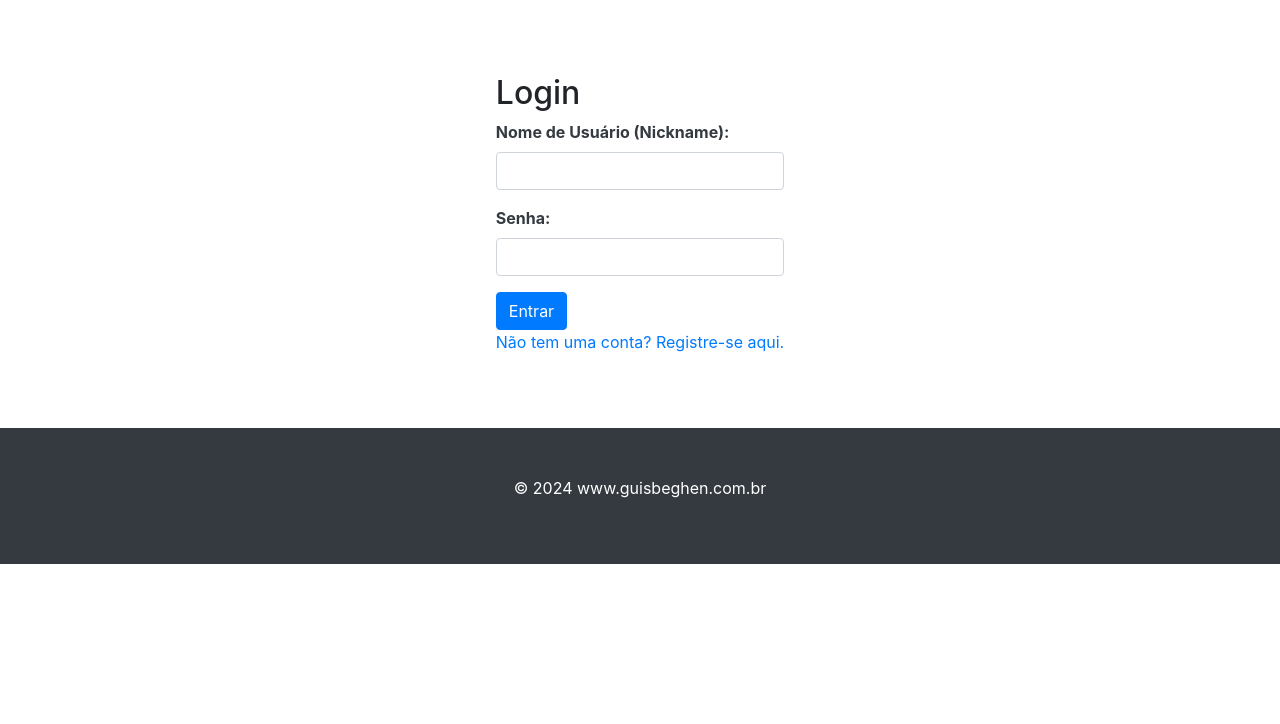
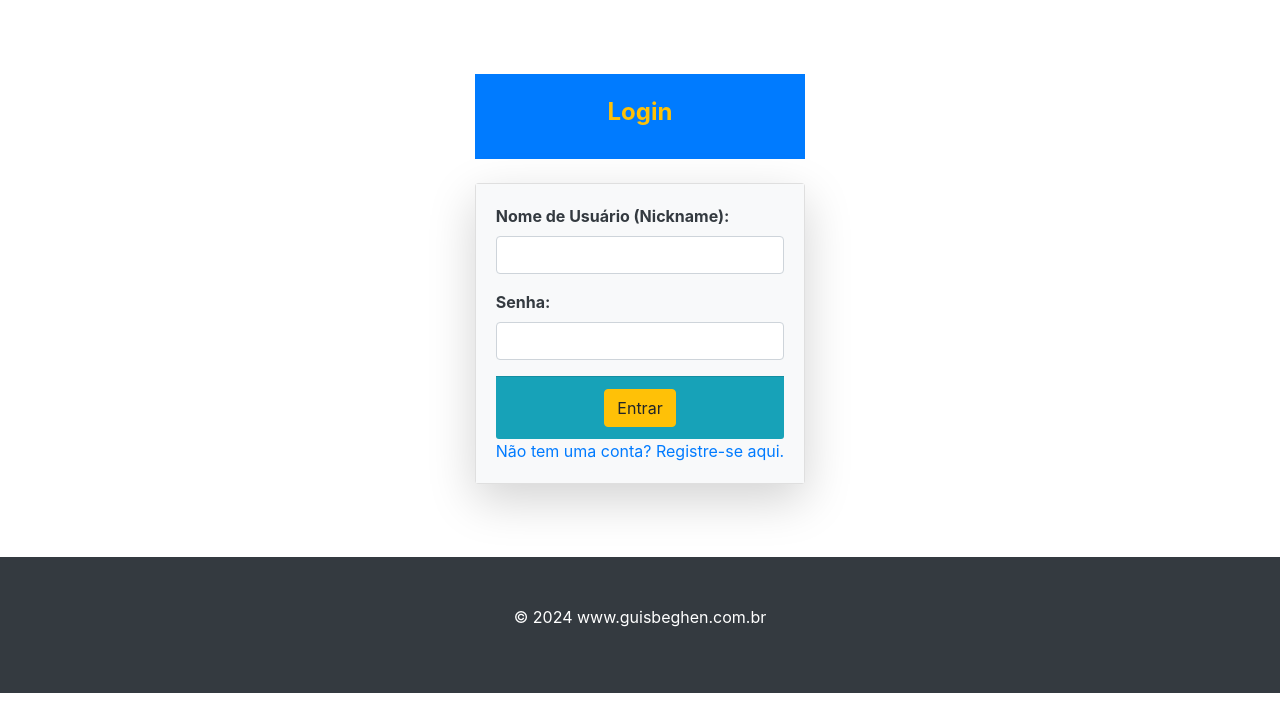
Before and after one commit to Guisbeghendev/RGS, a Django app: page /autenticad/login/ in a window 1280 px wide. Shown: the part 322-1046 px from the top of the page. Before the commit the page ends 886 px from the top, so only its background shows below. Run offline with Django 5.2, Linux system fonts and the light colour scheme.

Commit message:
v2-att15-fronted login

```diff
--- a/autenticad/templates/autenticad/login.html
+++ b/autenticad/templates/autenticad/login.html
@@ -1,7 +1,18 @@
 {% extends 'base.html' %}
 
+{% load form_extras %}
+
 {% block content %}
-<h2>Login</h2>
+
+
+<!-- titulo pagina -->
+    <div class="conteiner-fluid bg-primary text-center font-weight-bolder text-warning">
+    <br><h4><dt>Login</dt></h4><br>
+    </div>
+
+    <br>
+
+    <!-- Mensagens de sucesso ou erro -->
     {% if messages %}
     <div class="alert alert-info">
         {% for message in messages %}
@@ -9,8 +20,20 @@
         {% endfor %}
     </div>
     {% endif %}
+
+    <!--inicio card 1-->
+    <div class="card shadow-lg card-3d glow-effect ">
+        <!--titulo card 1--
+        <div class="card-header bg-info text-center text-light">
+            <h5><dd>Campos Obrigatórios</dd></h5>
+        </div>-->
+
+        <!--corpo card 1-->
+        <div class="card-body bg-light text-left">
         <form method="post">
         {% csrf_token %}
+
+            <!-- nickname-->
             <div class="form-group">
                 <label for="nickname">Nome de Usuário (Nickname):</label>
                 <input type="text" name="nickname" class="form-control" id="nickname" required>
@@ -18,6 +41,8 @@
                     <div class="alert alert-danger">{{ form.nickname.errors }}</div>
                 {% endif %}
             </div>
+
+            <!-- senha-->
             <div class="form-group">
                 <label for="password">Senha:</label>
                 <input type="password" name="password" class="form-control" id="password" required>
@@ -25,7 +50,15 @@
                     <div class="alert alert-danger">{{ form.password.errors }}</div>
                 {% endif %}
             </div>
-    <button type="submit" class="btn btn-primary">Entrar</button>
+
+            <!-- card 1 botão enviar-->
+            <div class="card-footer bg-info text-center">
+                <button type="submit" class="btn btn-warning">Entrar</button>
+            </div>
         </form>
         <a href="{% url 'register' %}">Não tem uma conta? Registre-se aqui.</a>
         {% endblock %}
+
+        </div>
+
+    </div>
--- a/autenticad/templates/autenticad/register.html
+++ b/autenticad/templates/autenticad/register.html
@@ -22,7 +22,7 @@
     {% endif %}
 
         <!--inicio card 1-->
-        <div class="card">
+        <div class="card shadow-lg card-3d glow-effect ">
             <!--titulo card 1-->
             <div class="card-header bg-info text-center text-light">
                 <h5><dd>Campos Obrigatórios</dd></h5>
@@ -77,7 +77,7 @@
         <br><br>
 
         <!--inicio card 2-->
-        <div class="card">
+        <div class="card shadow-lg card-3d glow-effect ">
             <!--titulo card 2-->
             <div class="card-header bg-info text-center text-light">
                 <h5><dd>Campos Opcionais</dd></h5>
--- a/static/css/style.css
+++ b/static/css/style.css
@@ -179,3 +179,36 @@ label {
     display: block;
     color: #343a40;
 }
+
+/*outros efeitos para card*/
+.card-3d {
+    perspective: 1000px;
+    transition: transform 0.3s;
+}
+.card-3d:hover {
+    transform: rotateY(10deg) rotateX(5deg);
+    box-shadow: 0 10px 20px rgba(0, 0, 0, 0.2);
+}
+
+.glow-effect {
+    border-radius: 15px;
+    box-shadow: 0 0 10px rgba(33, 150, 243, 0.5);
+    transition: box-shadow 0.3s;
+}
+.glow-effect:hover {
+    box-shadow: 0 0 20px rgba(33, 150, 243, 0.8),
+                0 0 30px rgba(33, 150, 243, 0.5);
+}
+
+/*puse card usa no card boostrap*/
+.pulse-card {
+    animation: pulse 2s infinite;
+}
+@keyframes pulse {
+    0%, 100% {
+        transform: scale(1);
+    }
+    50% {
+        transform: scale(1.05);
+    }
+}
```
Lines whose indentation alone changed are shown as unchanged.
